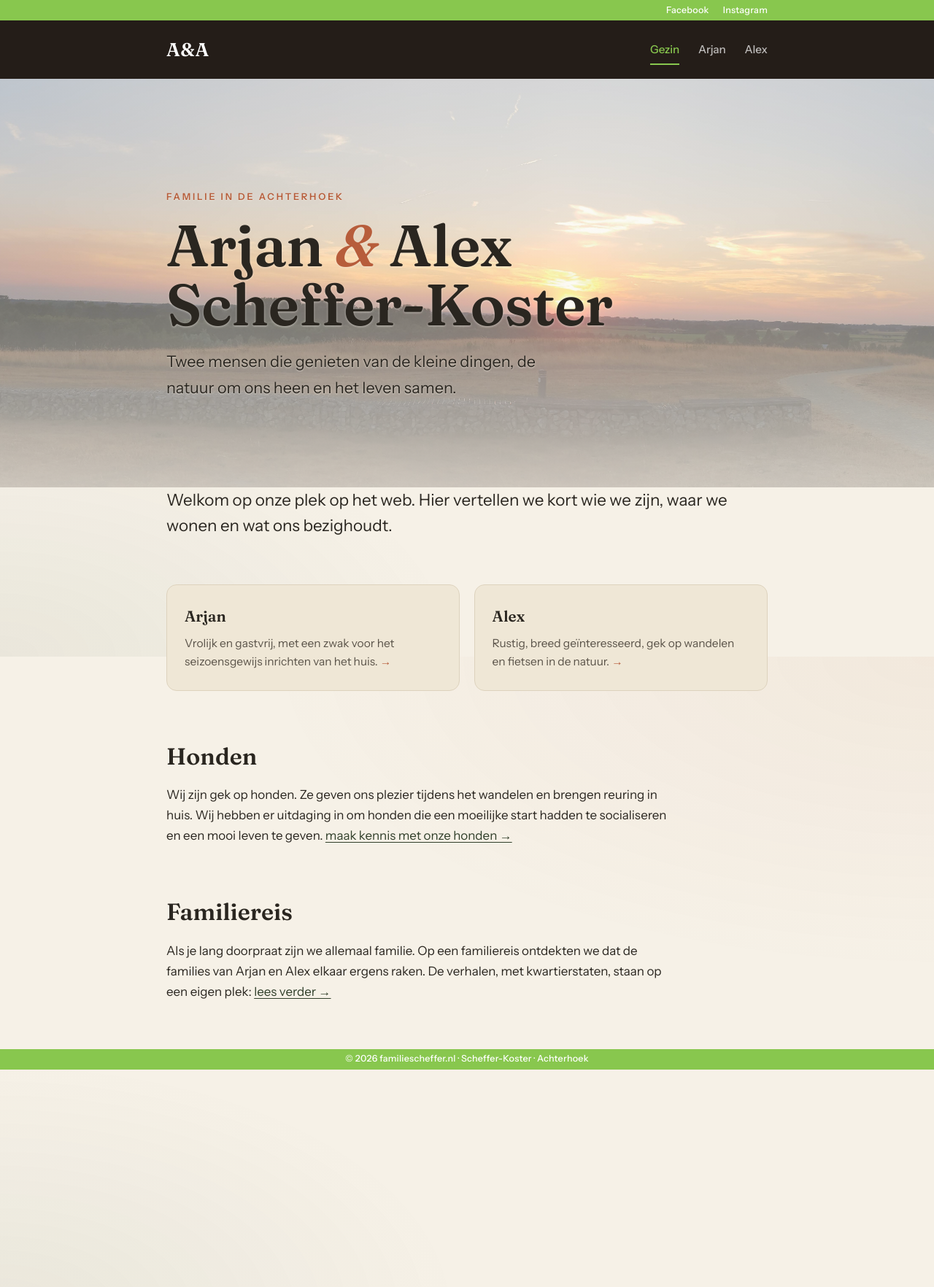
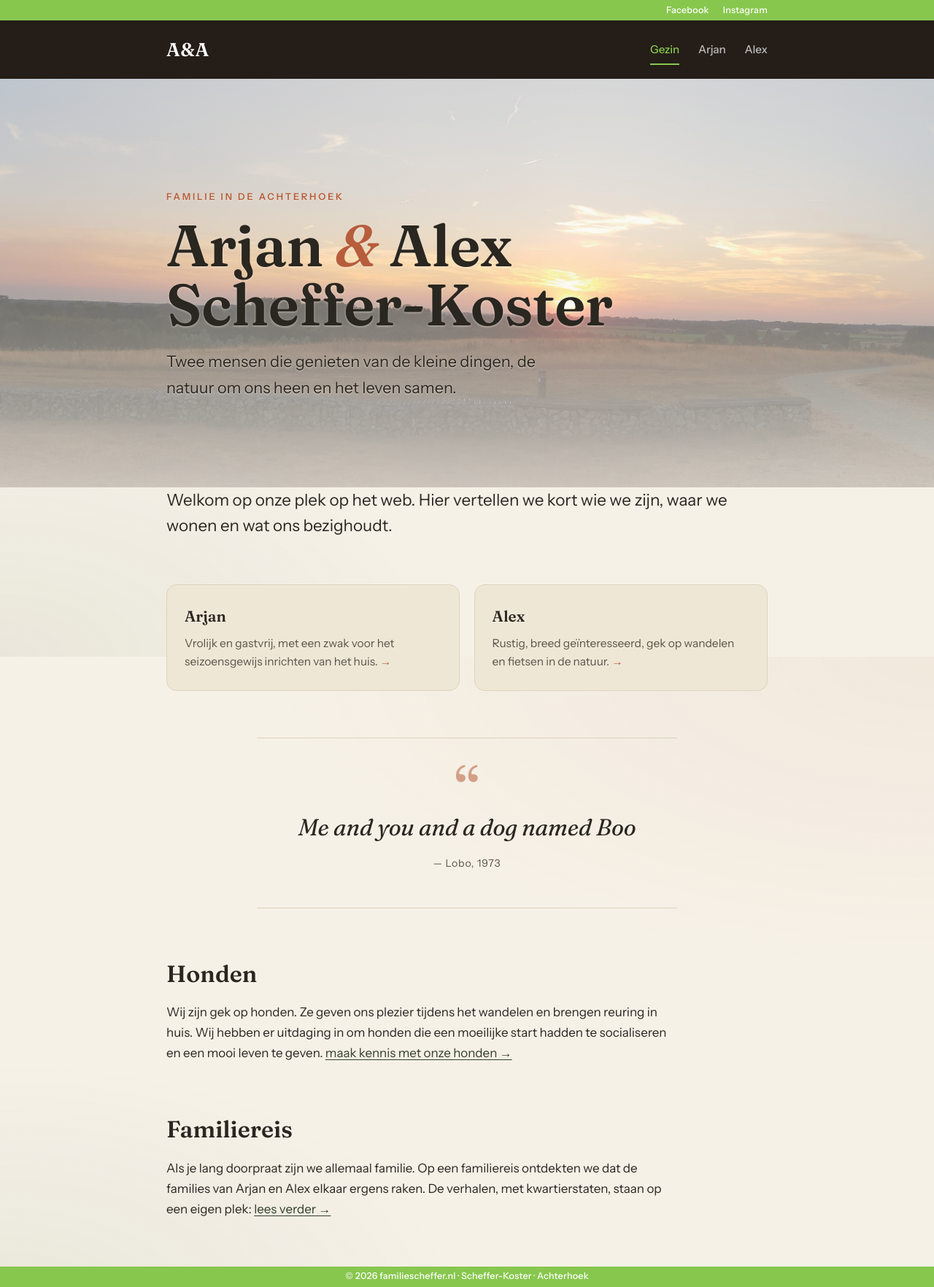
Before and after one commit to alexscheffer/familiescheffer, a Jekyll site: the page built from index.html, in a window 1280 px wide. Shown: the whole page at 73% size. Built offline with Jekyll 4.4.1, drawn with Linux system fonts in a browser that asks for light colours; before the commit the page ends 1466 px from its top, so only the background shows below that.

Commit message:
Voeg Lobo-citaat toe tussen Arjan/Alex-kaartjes en honden-sectie
"Me and you and a dog named Boo" — Lobo, 1973. Vormgeving als pull
quote: dunne lijnen boven en onder, gecentreerd, Fraunces italic,
grote opening curly quote in terra erboven als visueel sieraad.
Het hele blok is een link naar de YouTube-clip, opent in een nieuw
tabblad (target=_blank, rel=noopener noreferrer). Hover kleurt naar
terra zodat de klikbaarheid duidelijk is.

Co-Authored-By: Claude Opus 4.7 (1M context) <noreply@anthropic.com>

```diff
--- a/css/style.css
+++ b/css/style.css
@@ -308,6 +308,53 @@ body { min-height: 100vh; display: flex; flex-direction: column; }
 .flow { flex: 1 0 auto; }
 
 /* =========================================================
+   PULL QUOTE  (citaat-blok, bv. tussen secties op de homepage)
+   ========================================================= */
+.pull-quote {
+  margin: clamp(2rem, 5vw, 3.5rem) auto 0;
+  max-width: 36rem;
+  text-align: center;
+  border-top: 1px solid var(--line);
+  border-bottom: 1px solid var(--line);
+}
+.pull-quote a {
+  display: block;
+  padding: clamp(1.8rem, 5vw, 3rem) clamp(1rem, 3vw, 2rem);
+  color: var(--ink);
+  text-decoration: none;
+  transition: color 0.2s ease;
+}
+.pull-quote a:hover,
+.pull-quote a:focus { color: var(--terra); }
+.pull-quote blockquote {
+  margin: 0;
+  font-family: var(--display);
+  font-style: italic;
+  font-weight: 400;
+  font-size: clamp(1.35rem, 3.4vw, 2rem);
+  line-height: 1.35;
+  letter-spacing: -0.005em;
+}
+.pull-quote blockquote::before {
+  content: "\201C";  /* curly opening quote */
+  display: block;
+  font-size: 2.6em;
+  line-height: 0.55;
+  font-style: normal;
+  color: var(--terra);
+  opacity: 0.55;
+  margin-bottom: 0.4rem;
+}
+.pull-quote figcaption {
+  margin-top: 1.1rem;
+  font-family: var(--body);
+  font-style: normal;
+  font-size: 0.88rem;
+  letter-spacing: 0.06em;
+  color: var(--ink-soft);
+}
+
+/* =========================================================
    PHOTO WALL  (foto's op /alex/ en /arjan/)
    Polaroid-stijl: witte rand, lichte schaduw, kleine rotatie per
    kaartje. Hover trekt 'm recht en licht 'm op.
--- a/index.html
+++ b/index.html
@@ -38,6 +38,16 @@ description: De familiewebsite van Arjan en Alex Scheffer-Koster uit de Achterho
     </div>
   </section>
 
+  <!-- ===== CITAAT: bruggetje naar de honden-sectie ===== -->
+  <section class="section">
+    <figure class="pull-quote">
+      <a href="https://www.youtube.com/watch?v=aTbBvPoxUkk" target="_blank" rel="noopener noreferrer">
+        <blockquote>Me and you and a dog named Boo</blockquote>
+        <figcaption>&mdash; Lobo, 1973</figcaption>
+      </a>
+    </figure>
+  </section>
+
   <!-- ===== HONDEN ===== -->
   <section class="section">
     <h2>Honden</h2>
```
